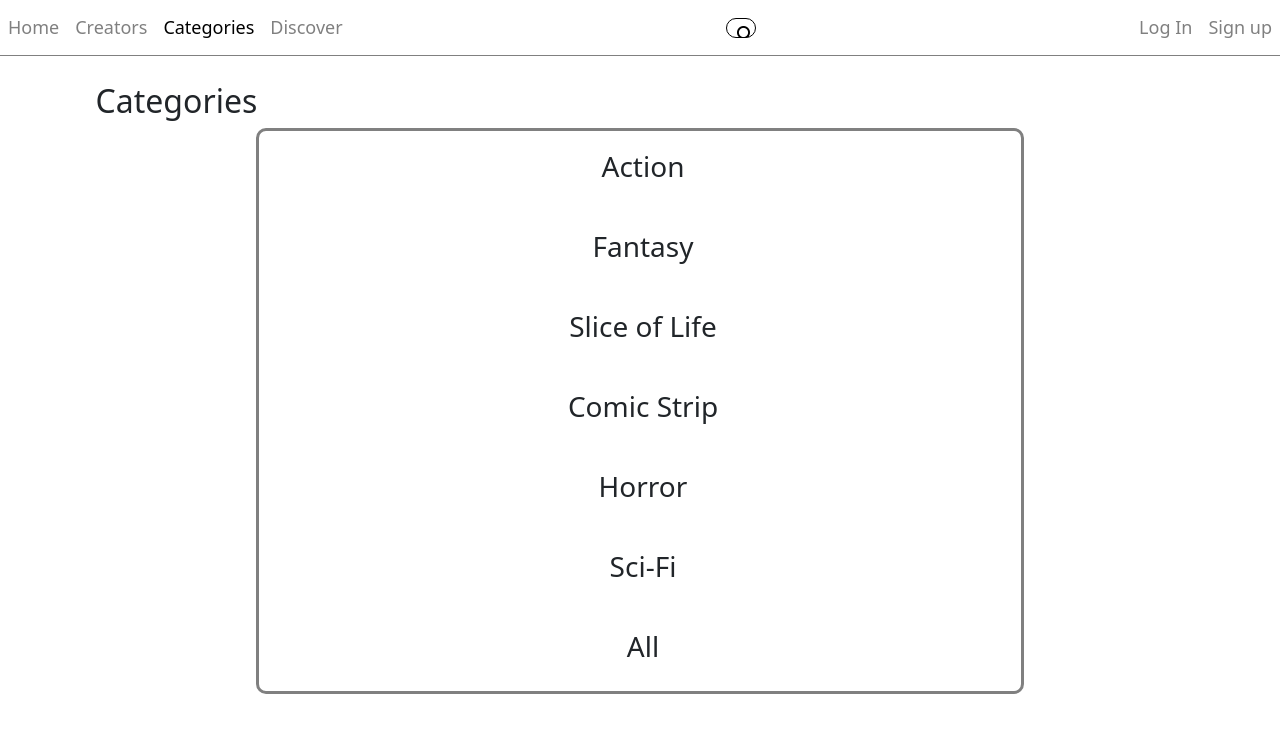
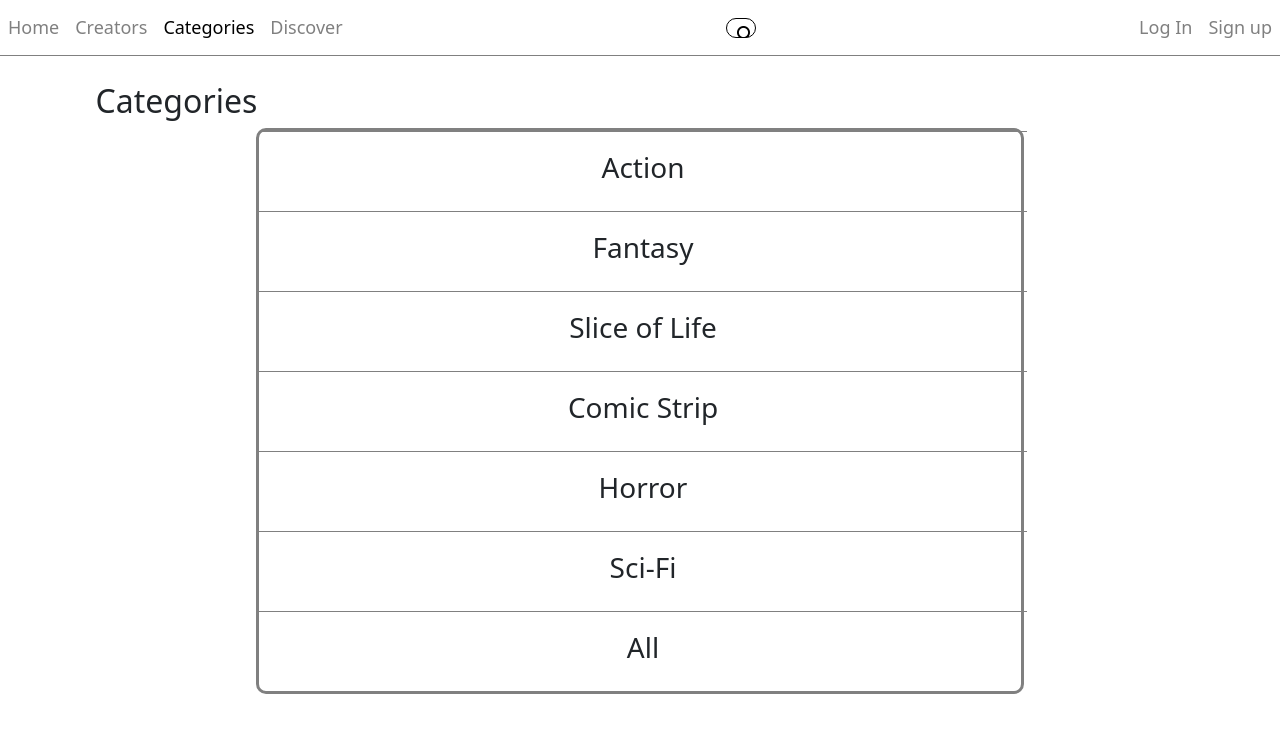
Before and after one commit to JuliCarracedo/comic-app-frontend, a React (Create React App) app: page /categories in a window 1280 px wide. Shown: the top 732 px of the page. Built offline with nearby package versions, Linux system fonts and the light colour scheme; the HTML template or start-up script is replaced by a standard one.

Commit message:
add lines between options categories selector

```diff
--- a/src/styles/big-selector.css
+++ b/src/styles/big-selector.css
@@ -16,6 +16,9 @@
     align-items: center;
 }
 
+.big-categories > li:nth-child(n+1) {
+    border-top: 1px solid gray;
+}
 
 .big-categories > li:hover {
     background-color: gray;
```
